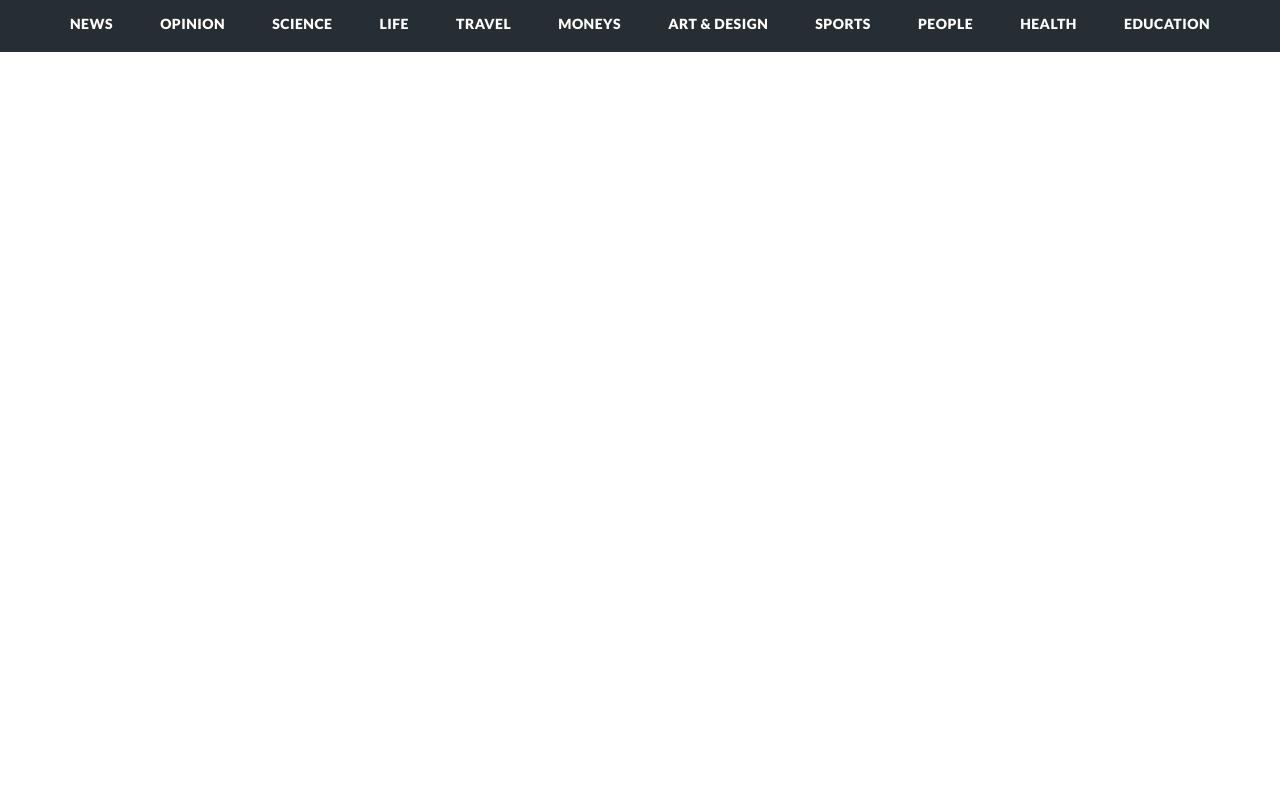
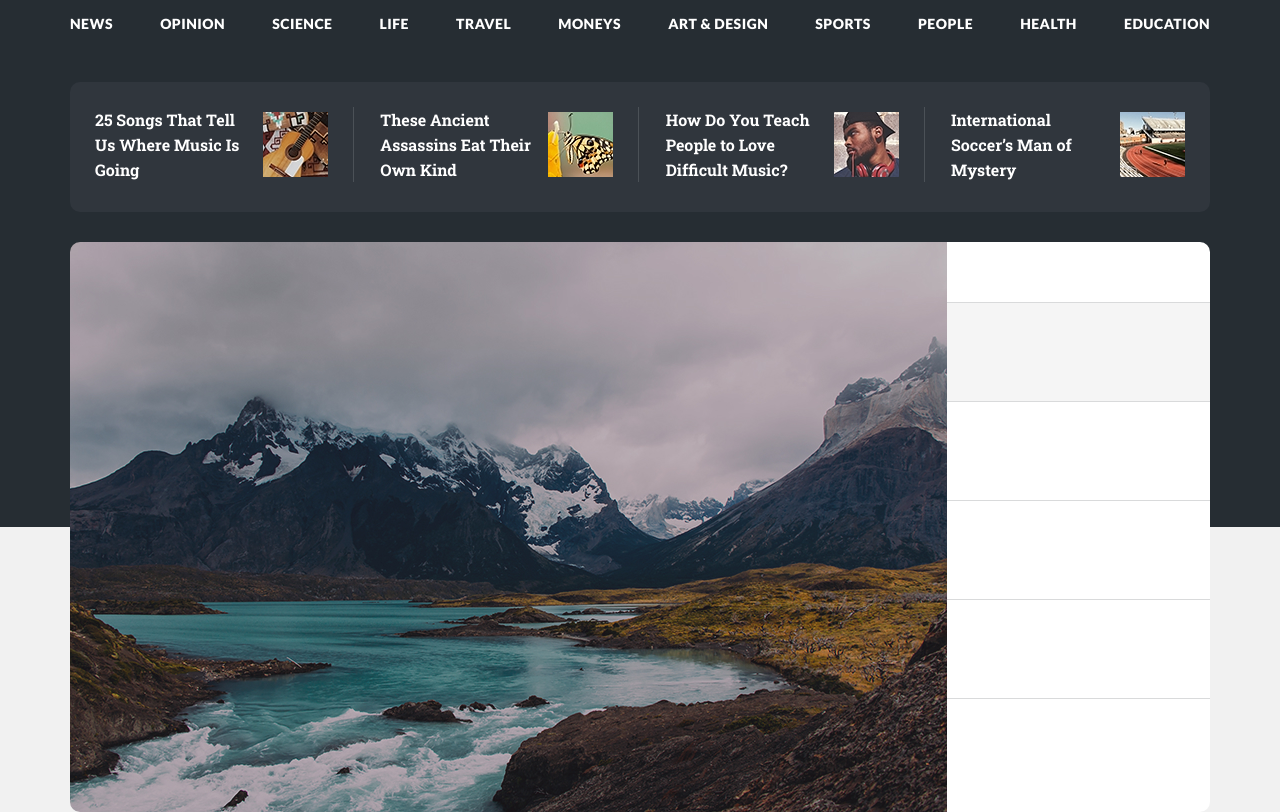
Before and after one commit to zuchok1/universal, a plain HTML site: page index.html in a window 1280 px wide. Shown: the part 138-950 px from the top of the page. Before the commit the page ends 800 px from the top, so only its background shows below. Drawn offline with Linux system fonts and the light colour scheme.

Commit message:
added tabs

```diff
--- a/index.html
+++ b/index.html
@@ -71,6 +71,40 @@
     </nav>
   </header>
 
+  <section class="news-top">
+    <div class="news-top__container container">
+      <a href="#" class="news-top__card">
+        <h5 class="news-top__title">25 Songs That Tell Us Where Music Is Going</h5>
+        <img src="img/news-top-1.jpg" alt="Guitar" class="news-top__img">
+      </a>
+      <a href="#" class="news-top__card">
+        <h5 class="news-top__title">These Ancient Assassins Eat Their Own Kind</h5>
+        <img src="img/news-top-2.jpg" alt="Guitar" class="news-top__img">
+      </a>
+      <a href="#" class="news-top__card">
+        <h5 class="news-top__title">How Do You Teach People to Love Difficult&nbsp;Music?</h5>
+        <img src="img/news-top-3.jpg" alt="Guitar" class="news-top__img">
+      </a>
+      <a href="#" class="news-top__card">
+        <h5 class="news-top__title">International Soccer’s Man of Mystery</h5>
+        <img src="img/news-top-4.jpg" alt="Guitar" class="news-top__img">
+      </a>
+    </div>
+  </section>
+
+  <section class="news-tabs">
+    <div class="news-tabs__swiper-container container">
+      <div class="swiper-wrapper">
+        <div class="swiper-slide"><img src="img/tab-img-1.jpg" alt="Mountains"></div>
+        <div class="swiper-slide"><img src="img/tab-img-1.jpg" alt="Mountains"></div>
+        <div class="swiper-slide"><img src="img/tab-img-1.jpg" alt="Mountains"></div>
+        <div class="swiper-slide"><img src="img/tab-img-1.jpg" alt="Mountains"></div>
+        <div class="swiper-slide"><img src="img/tab-img-1.jpg" alt="Mountains"></div>
+      </div>
+
+      <div class="swiper-pagination news-tabs__swiper-pagination"></div>
+    </div>
+  </section>
 
   <script src="js/swiper-bundle.min.js"></script>
   <script src="js/jquery-3.5.1.min.js"></script>
--- a/js/main.js
+++ b/js/main.js
@@ -0,0 +1,10 @@
+const mySwiper = new Swiper('.news-tabs__swiper-container', {
+  direction: 'vertical',
+  loop: true,
+
+  //Pagination
+  pagination: {
+    el: '.swiper-pagination',
+    clickable: true,
+  },
+})
--- a/sass/_settings.sass
+++ b/sass/_settings.sass
@@ -18,3 +18,6 @@ button
 
 img
   max-width: 100%
+
+body
+  background-color: #f1f1f1
--- a/sass/_swiper-bundle.scss
+++ b/sass/_swiper-bundle.scss
@@ -279,12 +279,11 @@
 }
 
 .swiper-pagination-bullet {
-  width: 8px;
-  height: 8px;
+  max-width: 263px;
+  min-height: 99px;
   display: inline-block;
-  border-radius: 100%;
-  background: #000;
-  opacity: .2
+  background-color: #fff;
+  border-top: 1px solid #d9dadb
 }
 
 button.swiper-pagination-bullet {
@@ -303,17 +302,18 @@ button.swiper-pagination-bullet {
 
 .swiper-pagination-bullet-active {
   opacity: 1;
-  background: var(--swiper-pagination-color, var(--swiper-theme-color))
+  background: #f5f5f5
 }
 
 .swiper-container-vertical>.swiper-pagination-bullets {
-  right: 10px;
-  top: 50%;
-  transform: translate3d(0px, -50%, 0)
+  top: 0;
+  bottom: 0;
+  right: 0;
+  width: 263px;
+  background-color: #fff;
 }
 
 .swiper-container-vertical>.swiper-pagination-bullets .swiper-pagination-bullet {
-  margin: 6px 0;
   display: block
 }
 
--- /dev/null
+++ b/sass/blocks/_news-tabs.sass
@@ -0,0 +1,9 @@
+.news-tabs
+  padding-top: 30px
+  &__swiper-container
+    position: relative
+    height: 570px
+    overflow: hidden
+    border-radius: 10px
+  &__swiper-pagination
+    padding-top: 60px
--- /dev/null
+++ b/sass/blocks/_news-top.sass
@@ -0,0 +1,35 @@
+.news-top
+  padding-top: 30px
+  position: relative
+  &__container
+    border-radius: 10px
+    background-color: #30363d
+    display: flex
+    justify-content: space-between
+    align-items: center
+  &__card
+    display: flex
+    justify-content: space-between
+    align-items: center
+    padding: 0 25px
+    margin-top: 25px
+    margin-bottom: 30px
+    max-width: 284px
+    &:not(:last-child)
+      border-right: 1px solid #4b5157
+  &__title
+    font-weight: 700
+    margin: 0
+    line-height: 25px
+    color: #ffffff
+    margin-right: 15px
+    +roboto-slab(16px)
+  &::after
+    content: ''
+    position: absolute
+    z-index: -10
+    background-color: #262d33
+    top: 0
+    left: 0
+    right: 0
+    height: 475px
--- a/sass/style.sass
+++ b/sass/style.sass
@@ -3,4 +3,6 @@
 @import 'swiper-bundle'
 @import 'settings'
 @import 'blocks/header'
+@import 'blocks/news-top'
+@import 'blocks/news-tabs'
 @import 'media'
```
Also changed, not shown: css/style.min.css, img/news-top-1.jpg (added), img/news-top-2.jpg (added), img/news-top-3.jpg (added), img/news-top-4.jpg (added), img/tab-img-1.jpg (added), 1 other file.
